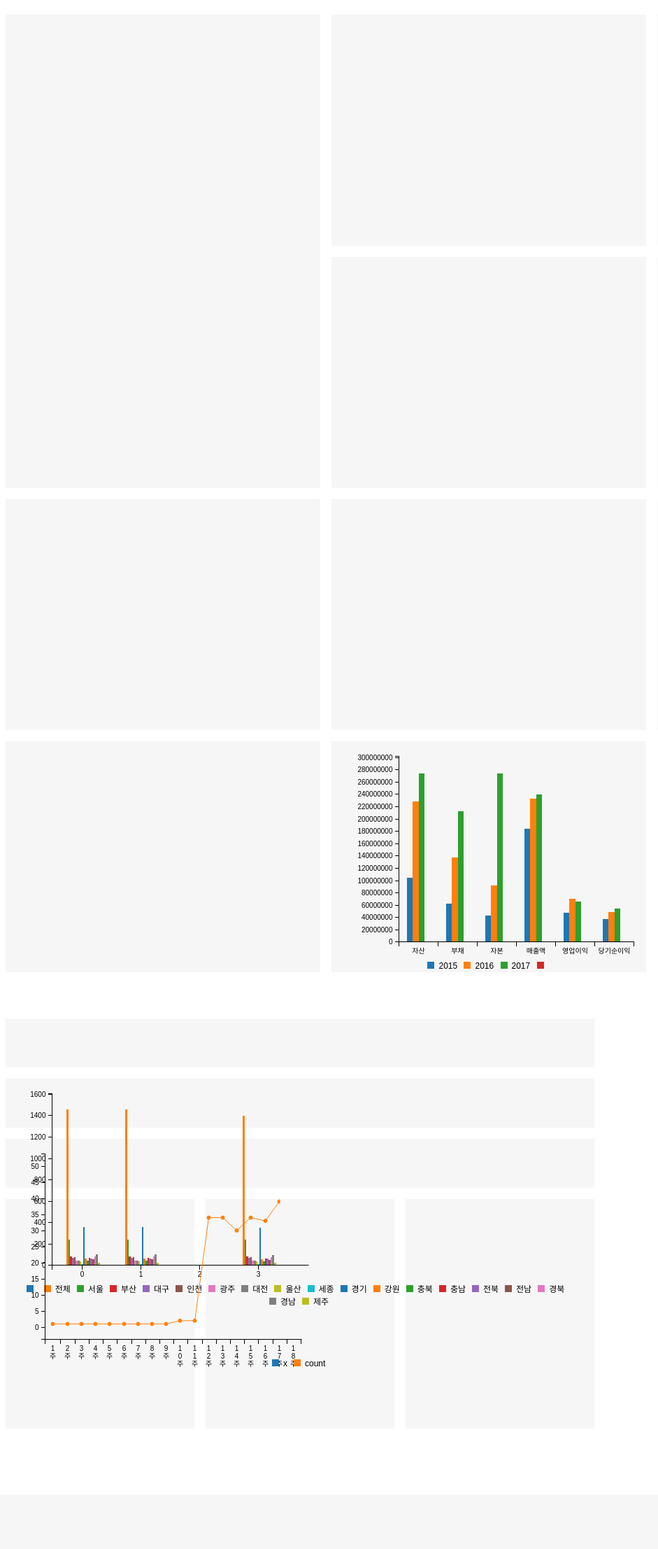
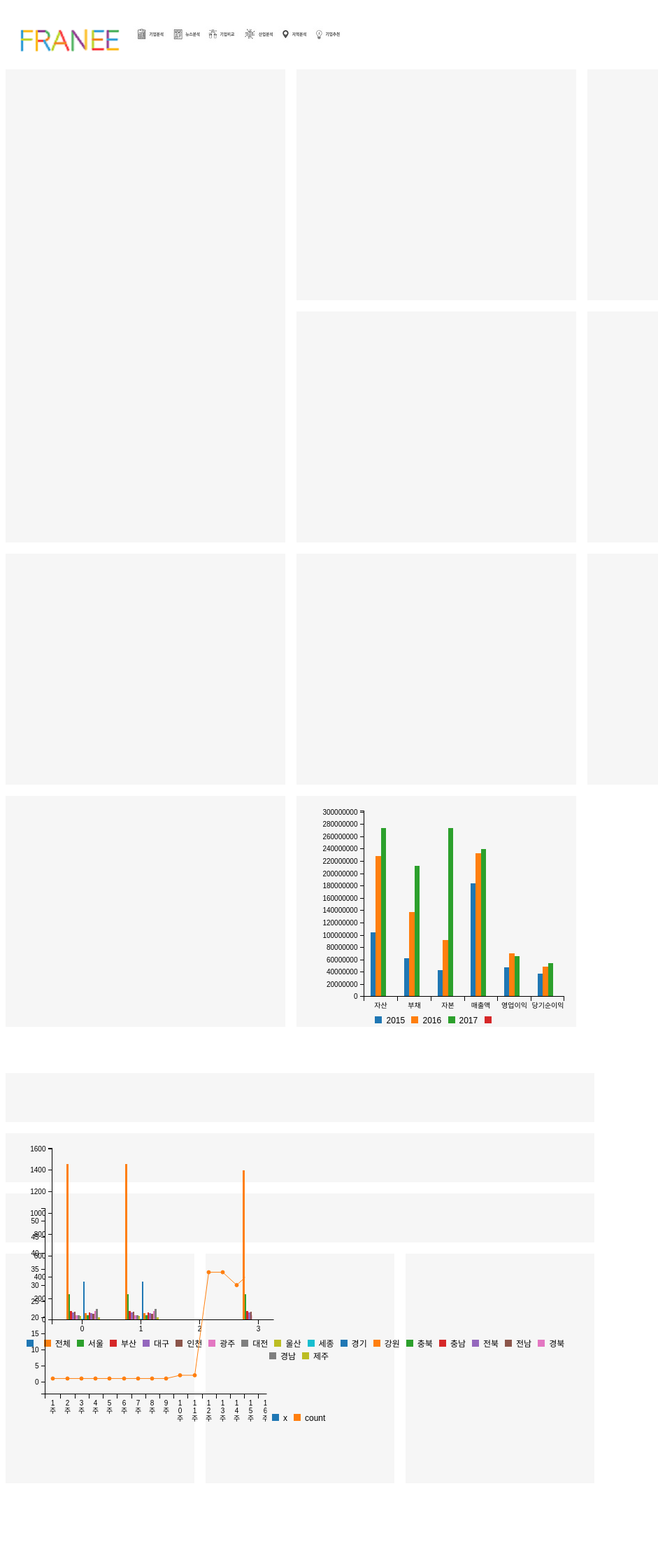
Before and after one commit to SOMJANG/FRANEE, a Flask app: template templates/hello.html in a window 1400 px wide. Shown: the whole page at 70% size, without its empty margins (0-941 px from the left). Before the commit the page ends 1953 px from the top, so only its background shows below. Run offline with Flask 2, Linux system fonts and the light colour scheme; the template is opened without the code that fills it, so the values that code supplies are empty; some libraries are stand-ins or nearby versions.

Commit message:
change hello.html, add logo.png & menu.jpg, update 3th instagram_dataset files

```diff
--- a/templates/hello.html
+++ b/templates/hello.html
@@ -21,15 +21,13 @@
 			@import url(https://fonts.googleapis.com/css?family=Open+Sans);
 
 			body{
-			  /*background: #f2f2f2;*/
-			  font-family: '나눔바른펜';
-
+				font-family: '나눔바른펜';
 			}
-
 			table {
 				width: 90%;
+
 				padding: 0.1px;
-				border: #ccc 1px solid;
+				border: #f8f8f8 1px solid;
 				-webkit-border-radius: 5px;
 				-moz-border-radius: 5px;
 				border-radius: 5px;
@@ -54,7 +52,7 @@
 				-webkit-border-radius: 5px;
 				-moz-border-radius: 5px;
 				border-radius: 5px;
-				}
+			}
 
 			table td {
 				font-weight: bold;
@@ -70,14 +68,6 @@
 				-moz-border-radius: 5px;
 				border-radius: 5px;
 			}
-
-<!--			th:nth-child(2n){-->
-<!--				background-color: #EAEAEA;-->
-<!--			}-->
-
-<!--			th:nth-child(2n+1){-->
-<!--				background-color: #D1B2FF;-->
-<!--			}-->
 
 			table.test1 th {
 				width: 150px;
@@ -96,13 +86,36 @@
 
 			.wrapper {
 				display: grid;
-				grid-template-columns: repeat(3, 450px);
+				grid-template-columns: repeat(4, 150px);
+				grid-template-rows: repeat(1, 50px);
+				grid-row-gap: 1em;
+				grid-column-gap: 1em
+			}
+
+			.wrapper > div {
+				background: #FFFFFF;
+				padding: 1em;
+			}
+
+			.box30 {
+				grid-column: 1 / 2;
+				grid-row: 1 / 2;
+			}
+
+			.box31 {
+			    grid-column: 2 / 4;
+			    grid-row: 1 / 2;
+			}
+
+			.wrapper2 {
+				display: grid;
+				grid-template-columns: repeat(3, 400px);
 				grid-template-rows: repeat(4, 330px);
 				grid-row-gap: 1em;
 				grid-column-gap: 1em
 			}
 
-			.wrapper > div {
+			.wrapper2 > div {
 				background: #f6f6f6;
 				padding: 1em;
 			}
@@ -157,7 +170,7 @@
 				grid-row: 7 / 8;
 			}*/
 
-			.wrapper2 {
+			.wrapper3 {
 				display: grid;
 				grid-template-columns: repeat(3, 270px);
 				grid-template-rows: repeat(8, 70px);
@@ -165,7 +178,7 @@
 				grid-column-gap: 1em
 			}
 
-			.wrapper2 > div {
+			.wrapper3 > div {
 				background: #f6f6f6;
 				padding: 1em;
 			}
@@ -201,6 +214,19 @@
 		</style>
 
 		<div class="wrapper">
+            <div class="box1">
+                    <img src="./static/image/logo.png">
+                    </img>
+			</div>
+
+            <div class="box2">
+                <img src="./static/image/menu.JPG">
+                </img>
+            </div>
+        </div>
+
+
+		<div class="wrapper2">
 			<div class="box1">
 			<!-- <div> -->
 			{% for table in tables %}
@@ -297,7 +323,7 @@
 		<p>&nbsp;</p>
 		<p>&nbsp;</p>
 		</div>
-		<div class="wrapper2">
+		<div class="wrapper3">
 			<div class="box21">
 			{% for table in tables3 %}
 				<!-- {{ titles3[loop.index]}} -->
```
Also changed, not shown: static/image/logo.png (added), static/image/menu.JPG (added).
